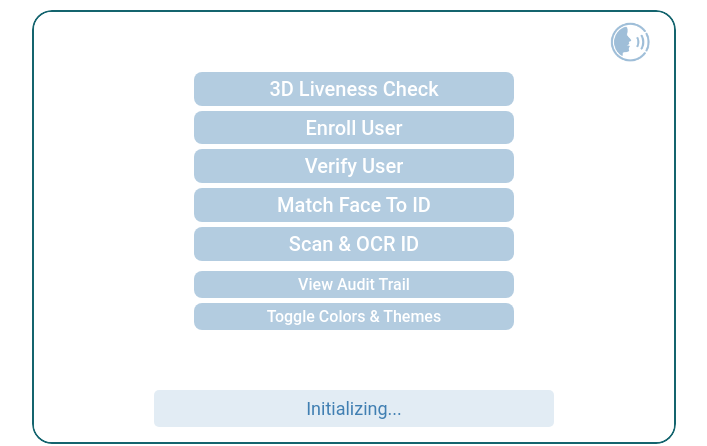
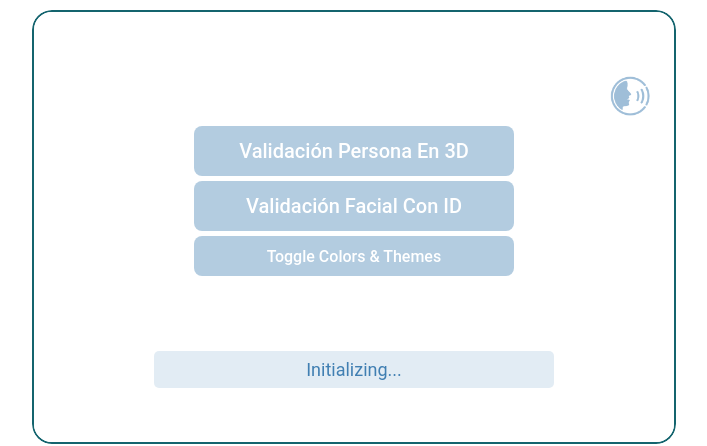
Before and after one commit to DiegoFuentesM/K-CValidation, a website built with webpack: page sample-apps/sample-app-ts/index.html in a window 1280 px wide. Shown: the top 446 px of the page, without its empty margins (286-993 px from the left). Built offline with nearby package versions, Linux system fonts and the light colour scheme.

Commit message:
Update commenting four buttons from view

```diff
--- a/sample-apps/sample-app-ts/index.html
+++ b/sample-apps/sample-app-ts/index.html
@@ -30,12 +30,12 @@
           <div><img id="vocal-guidance-icon-full" aria-label="Full Vocal Guidance Enabled" disabled class="vocal-icon vocal-guidance-icon-full display-none" src="../../sample-app-resources/images/vocal_full.png" onclick="SampleApp.onVocalGuidanceSettingsButtonPressed()"></div>
           <div><img id="vocal-guidance-icon-off"  aria-label="Vocal Guidance Disabled"disabled class="vocal-icon vocal-guidance-icon-off display-none" src="../../sample-app-resources/images/vocal_off.png" onclick="SampleApp.onVocalGuidanceSettingsButtonPressed()"></div>
         </div>
-        <button id="liveness-button" disabled onclick="SampleApp.onLivenessCheckPressed()" class="big-button ft-button">3D Liveness Check</button>
-        <button id="enroll-button" disabled onclick="SampleApp.onEnrollUserPressed()" class="big-button ft-button">Enroll User</button>
-        <button id="verify-button" disabled onclick="SampleApp.onVerifyUserPressed()" class="big-button ft-button">Verify User</button>
-        <button id="id-scan-button" disabled onclick="SampleApp.onPhotoIDMatchPressed()" class="big-button ft-button">Match Face To ID</button>
-        <button id="photo-id-scan-button" disabled onclick="SampleApp.onPhotoIDScanPressed()" class="big-button ft-button">Scan & OCR ID</button>
-        <button id="audit-trail-button" disabled onclick="SampleApp.onViewAuditTrailPressed()" class="medium-button ft-button">View Audit Trail</button>
+        <button id="liveness-button" disabled onclick="SampleApp.onLivenessCheckPressed()" class="big-button ft-button">Validación Persona En 3D</button>
+        <!-- <button id="enroll-button" disabled onclick="SampleApp.onEnrollUserPressed()" class="big-button ft-button">Enroll User</button> -->
+        <!-- <button id="verify-button" disabled onclick="SampleApp.onVerifyUserPressed()" class="big-button ft-button">Verify User</button> -->
+        <button id="id-scan-button" disabled onclick="SampleApp.onPhotoIDMatchPressed()" class="big-button ft-button">Validación Facial Con ID</button>
+        <!-- <button id="photo-id-scan-button" disabled onclick="SampleApp.onPhotoIDScanPressed()" class="big-button ft-button">Scan & OCR ID</button> -->
+        <!-- <button id="audit-trail-button" disabled onclick="SampleApp.onViewAuditTrailPressed()" class="medium-button ft-button">View Audit Trail</button> -->
         <button id="design-showcase-button" disabled onclick="SampleApp.onDesignShowcasePressed()" class="medium-button ft-button">Toggle Colors & Themes</button>
         <p id="status" aria-live="polite">Initializing...</p>
       </div>
```
